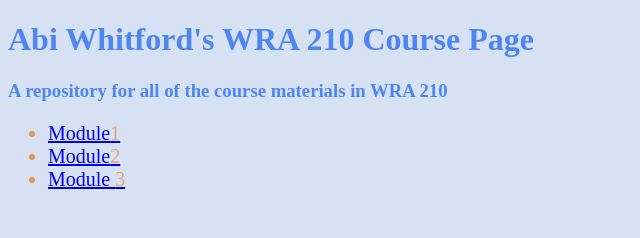
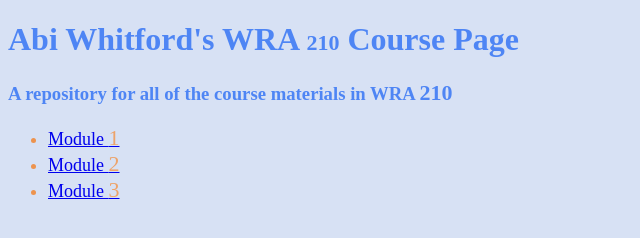
Before and after one commit to awhitford13/home, a plain HTML site: page index.html in a window 1280 px wide. Shown: the whole page, without its empty margins (0-640 px from the left). Drawn offline with Linux system fonts and the light colour scheme.

Commit message:
spaces in ul

```diff
--- a/style.css
+++ b/style.css
@@ -20,9 +20,10 @@ p{
 span{
 	color:#eda36a;
 	font-family:KG Counting Stars;
+	font-size:22px
 }
 ul{
 	color:#ed934e;
 	font-family:NEOTERIC;
-	font-size:20px;
+	font-size:18px;
 }
```
Also changed, not shown: index.html (+2 -2 lines).
